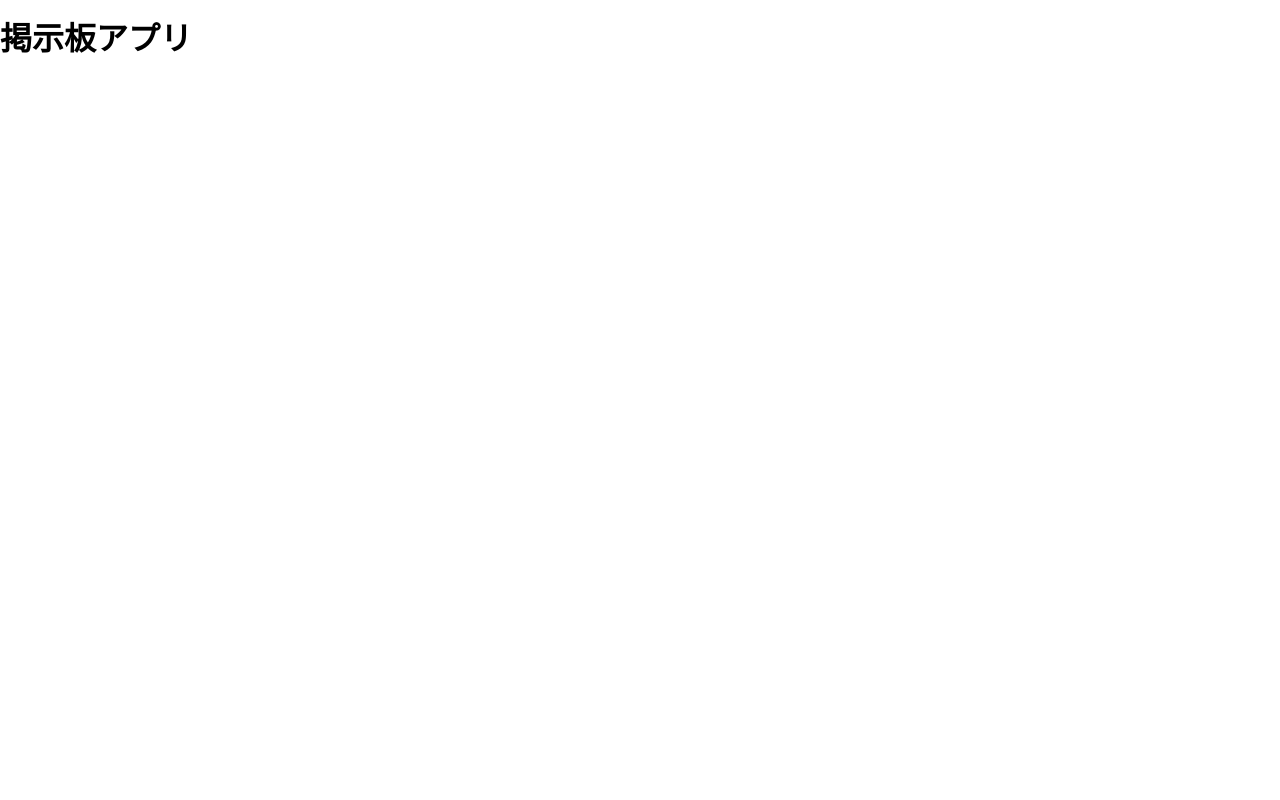
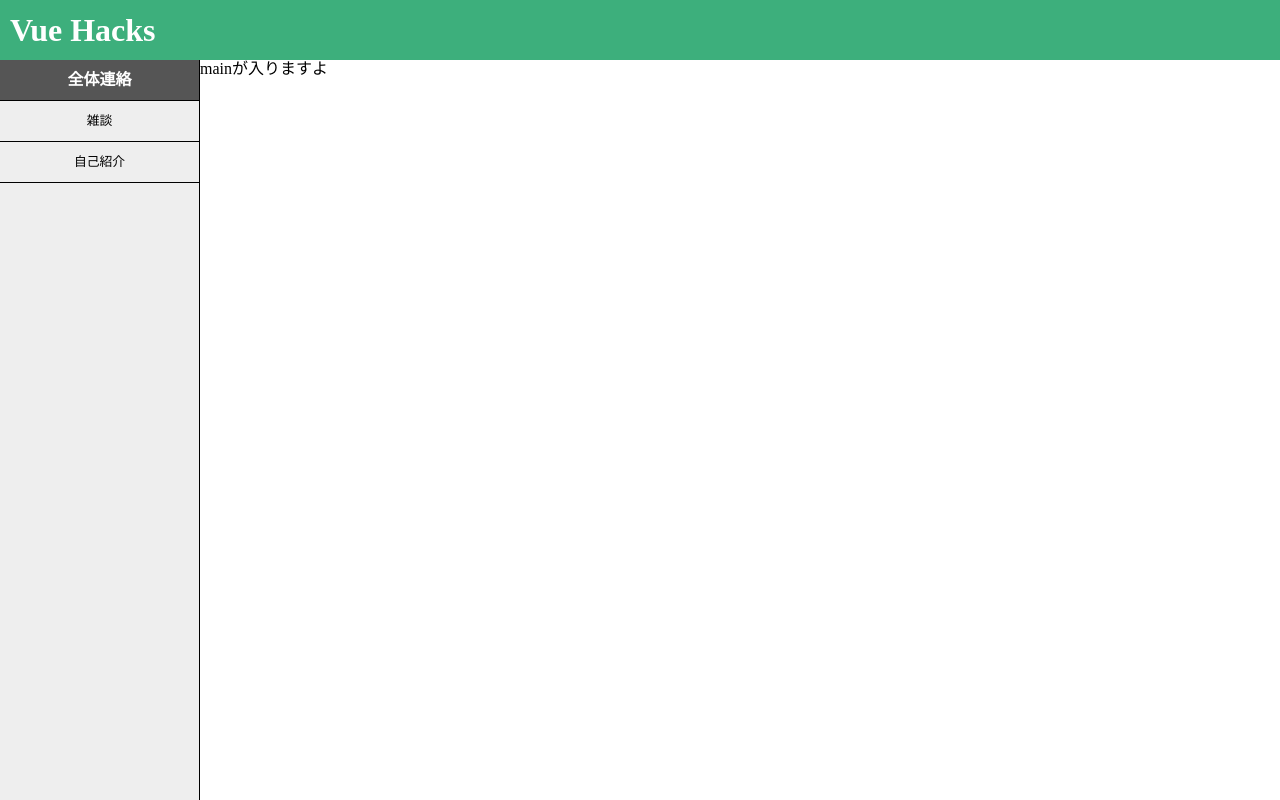
Before and after one commit to tsuyopon-xyz/fh-vue-hacks, a Vue app: page / in a window 1280 px wide. Built offline with nearby package versions, Linux system fonts and the light colour scheme.

Commit message:
Done 002

```diff
--- a/src/App.vue
+++ b/src/App.vue
@@ -1,18 +1,33 @@
 <template>
-  <div id="app">
-    <h1>掲示板アプリ</h1>
+  <div>
+    <Header />
+    <div class="app-container">
+      <SideMenu />
+      <Main />
+    </div>
   </div>
 </template>
 
 <script>
 import 'normalize.css';
 
+import Header from './components/Header';
+import SideMenu from './components/SideMenu';
+import Main from './components/Main';
 
 export default {
-
+  components: {
+    Header,
+    SideMenu,
+    Main
+  }
 }
 
 </script>
 
 <style>
+.app-container {
+  display: flex;
+  padding-top: 60px;
+}
 </style>
--- /dev/null
+++ b/src/components/Header.vue
@@ -0,0 +1,27 @@
+<template>
+  <header class="header">
+    <h1 class="logo">Vue Hacks</h1>
+  </header>
+</template>
+
+<script>
+export default {
+
+}
+</script>
+
+<style>
+.header {
+  background-color: #3DAF7C;
+  position: fixed;
+  width: 100%;
+  height: 60px;
+  z-index: 1;
+}
+.logo {
+  margin: 0;
+  line-height: 60px;
+  padding-left: 10px;
+  color: white;
+}
+</style>
--- /dev/null
+++ b/src/components/Main.vue
@@ -0,0 +1,20 @@
+<template>
+  <main class="main-container">
+    mainが入りますよ
+  </main>
+</template>
+
+<script>
+export default {
+
+}
+</script>
+
+<style>
+.main-container {
+  width: calc(100% - 200px);
+  flex: 1;
+  position: absolute;
+  left: 200px;
+}
+</style>
--- /dev/null
+++ b/src/components/SideMenu.vue
@@ -0,0 +1,46 @@
+<template>
+  <aside class="menu">
+    <ul class="menu-list">
+      <li class="menu-list-title active">全体連絡</li>
+      <li class="menu-list-title">雑談</li>
+      <li class="menu-list-title">自己紹介</li>
+    </ul>
+  </aside>
+</template>
+
+<script>
+export default {
+
+}
+</script>
+
+<style>
+.menu {
+  position: fixed;
+  width: 199px;
+  height: 100vh;
+  background: #eee;
+  border-right: 1px solid black;
+}
+
+.menu-list {
+  list-style: none;
+  margin: 0;
+  padding: 0;
+  text-align: center;
+}
+
+.menu-list-title {
+  border-bottom: 1px solid black;
+  height: 40px;
+  line-height: 40px;
+  font-size: 0.8em;
+}
+
+.menu-list-title:hover, .active {
+  font-size: 1em;
+  background-color: #555;
+  color: white;
+  font-weight: bold;
+}
+</style>
```
